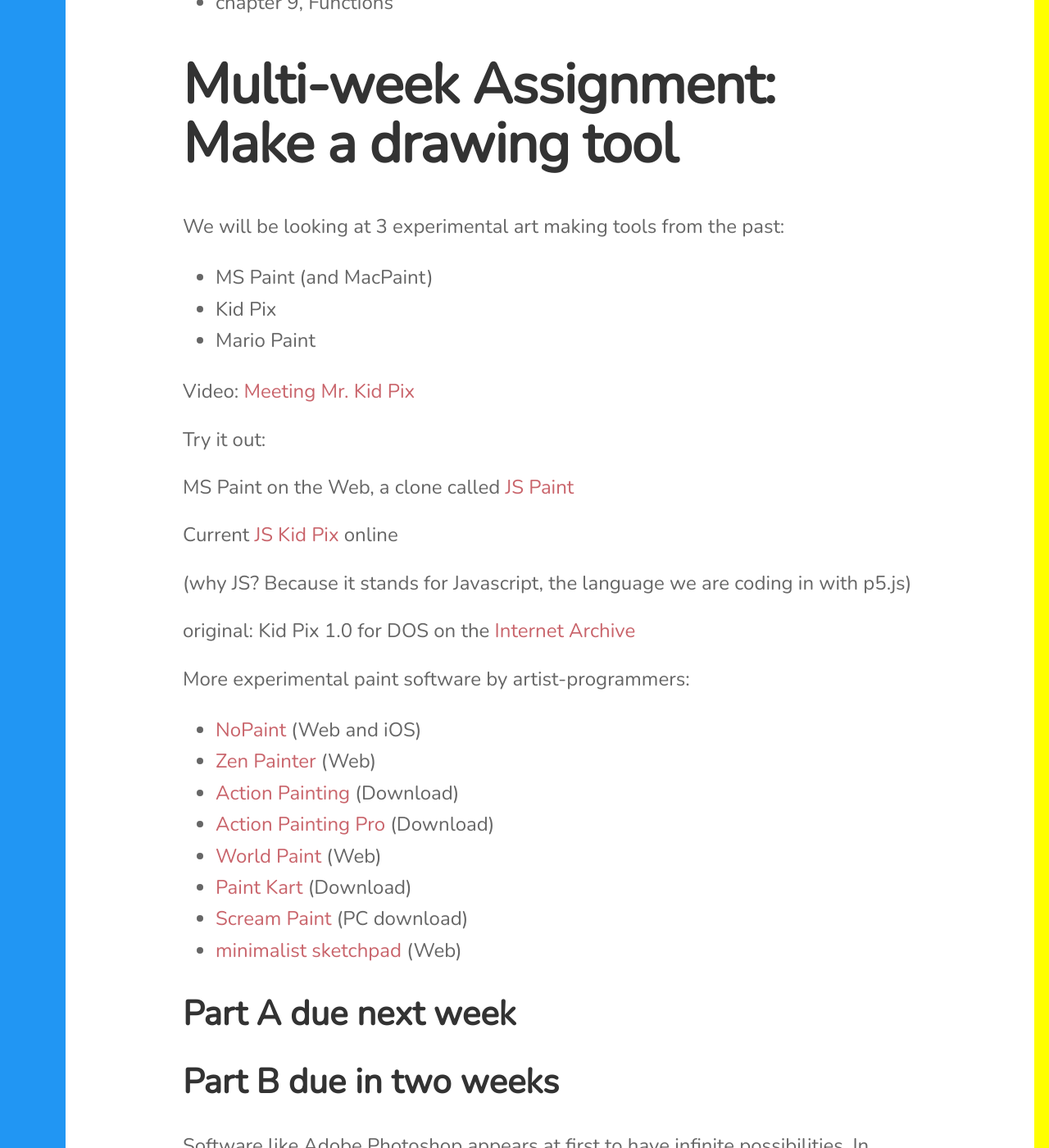
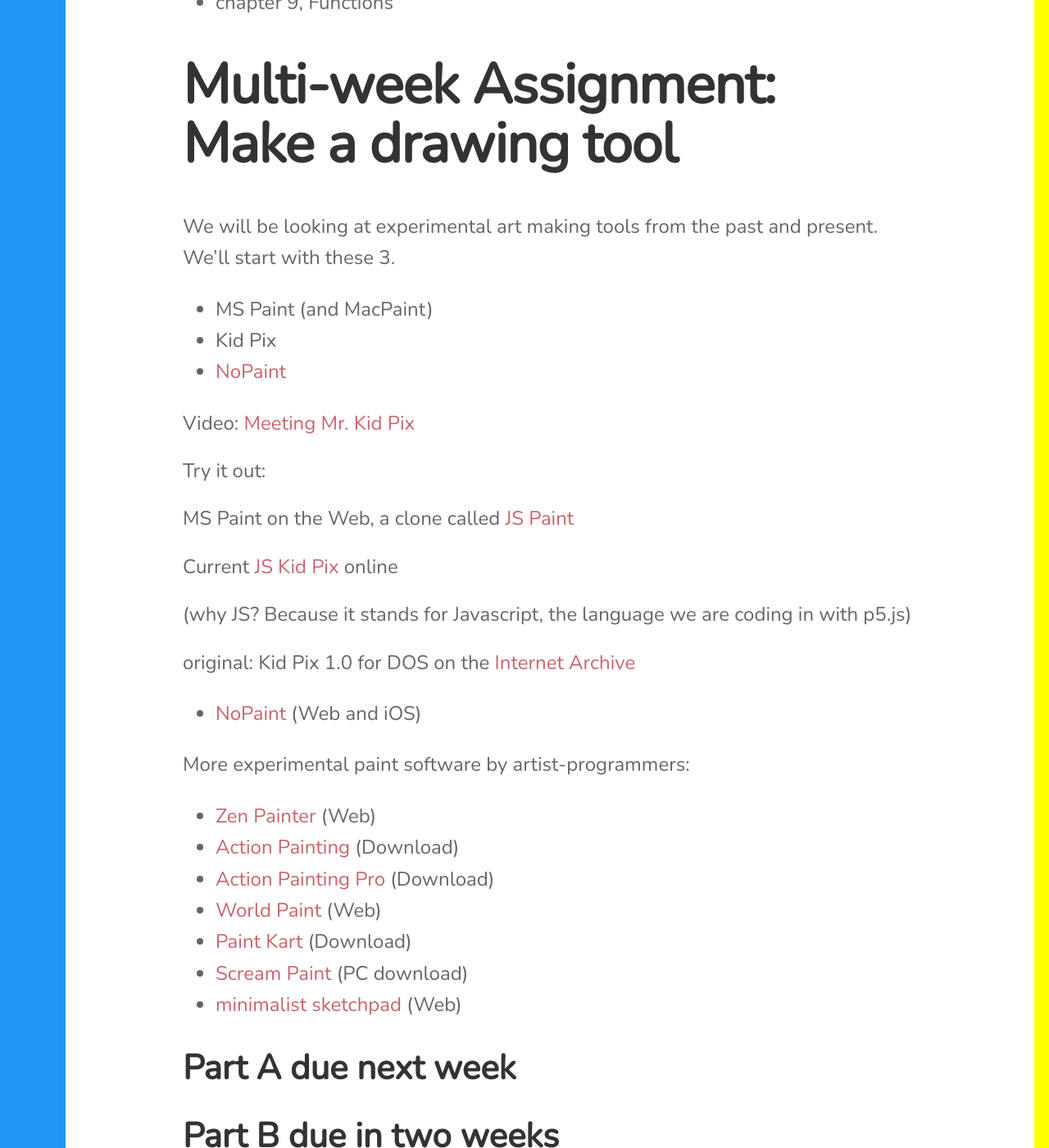
Before and after one commit to lee2sman/p4va_fall2021, a Jekyll site: the page built from _posts/2021-09-23-week4.md, in a window 1280 px wide and 1400 px high, scrolled down 6124 px. Shown: the whole window at 82% size. Built offline with Jekyll 4.4.1, drawn with Linux system fonts in a browser that asks for light colours; nearby versions of some CDN libraries.

Commit message:
update week4

```diff
--- a/_posts/2021-09-23-week4.md
+++ b/_posts/2021-09-23-week4.md
@@ -145,11 +145,11 @@ File size impacts how fast your software loads. And since our code sketches live
 
 # Multi-week Assignment: Make a drawing tool
 
-We will be looking at 3 experimental art making tools from the past:
+We will be looking at experimental art making tools from the past and present. We'll start with these 3.
 
 - MS Paint (and MacPaint)
 - Kid Pix
-- Mario Paint
+- [NoPaint](https://nopaint.art)
 
 Video: [Meeting Mr. Kid Pix](https://www.youtube.com/watch?v=csalhuSixQU)
 
@@ -163,8 +163,9 @@ Current [JS Kid Pix](https://kidpix.app/) online
 
 original: Kid Pix 1.0 for DOS on the [Internet Archive](https://archive.org/details/KID_PIX_WIN)
 
+- [NoPaint](https://nopaint.art/) (Web and iOS)
+
 More experimental paint software by artist-programmers:
-- [NoPaint](https://nopaint.art/) (Web and iOS)
 - [Zen Painter](https://kartik2d.itch.io/zen-painter) (Web)
 - [Action Painting](https://ianmaclarty.itch.io/action-painting) (Download)
 - [Action Painting Pro](https://ianmaclarty.itch.io/action-painting-pro) (Download)
```
